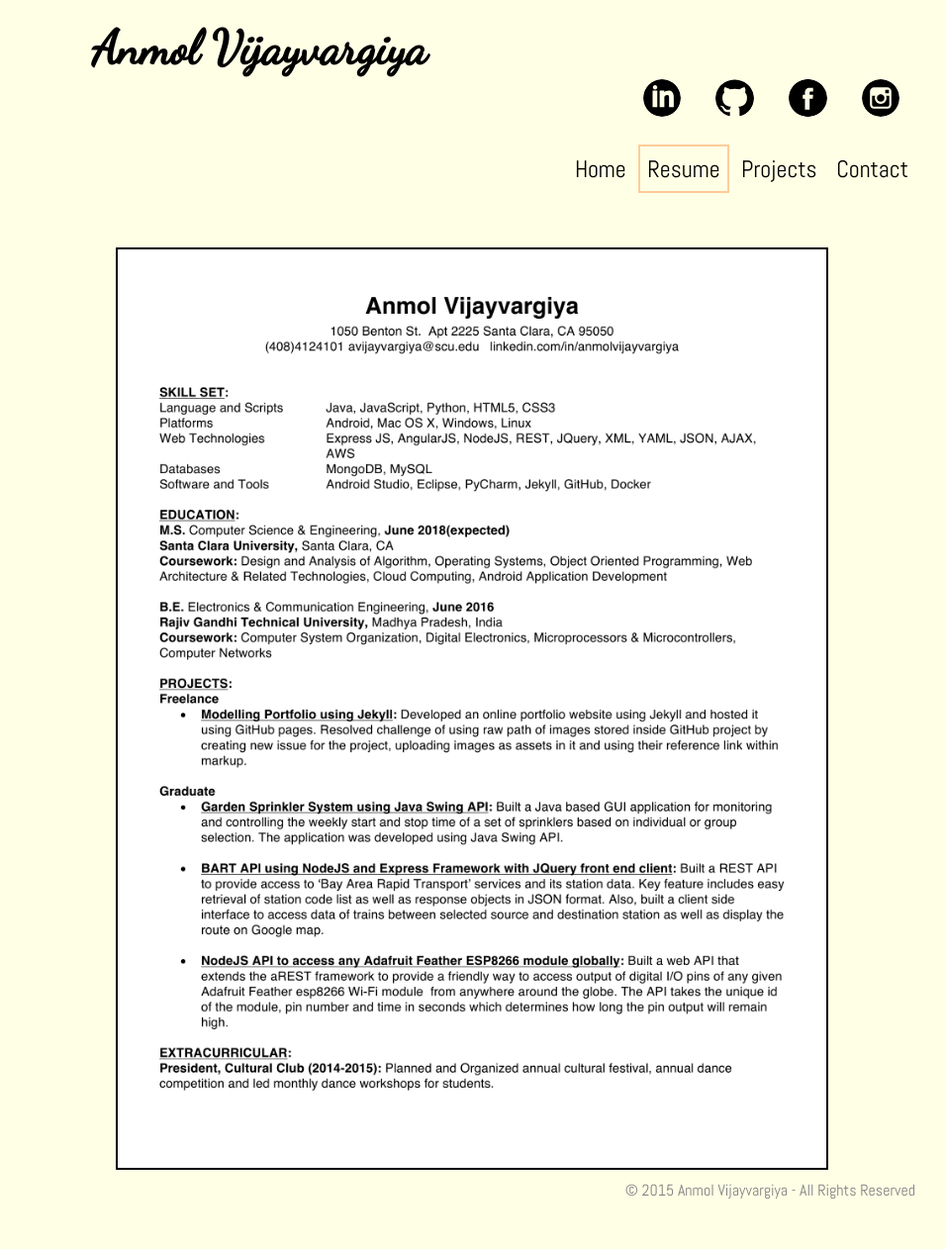
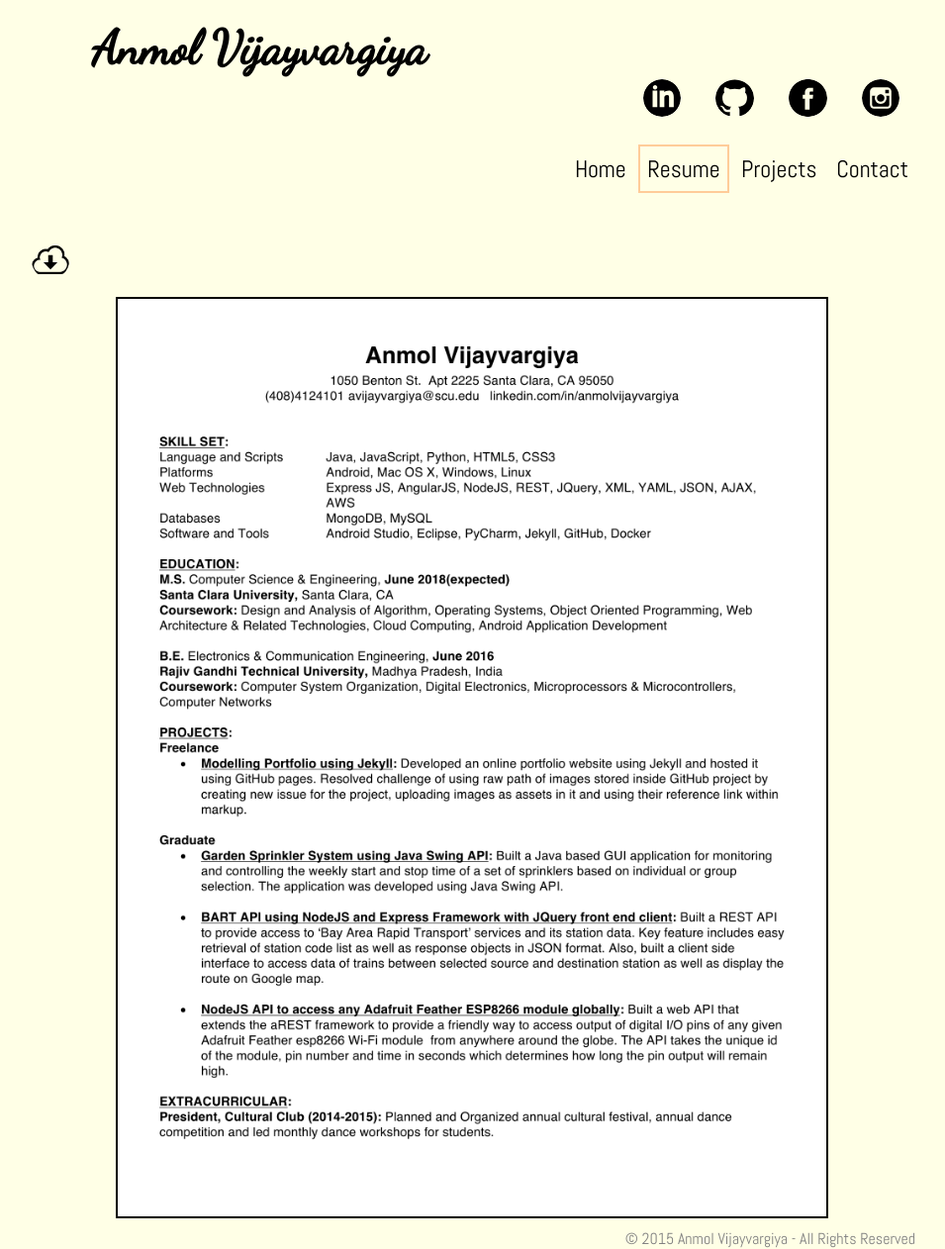
Before and after one commit to anmolvj/Portfolio-1.0, a Jekyll site: the page built from resume.html, in a window 1280 px wide. Shown: the whole page at 99% size, without its empty margins (163-1118 px from the left). Built offline with Jekyll 4.4.1, drawn with Linux system fonts in a browser that asks for light colours; before the commit the page ends 1213 px from its top, so only the background shows below that.

Commit message:
Resume Download Option Added

```diff
--- a/resume.html
+++ b/resume.html
@@ -5,6 +5,8 @@ title: Resume
 
 	<section>
 			<figure>
+
+				<a href="./Anmol-Resume.pdf"><img class= " icon" src="./images/doanloadIcon.png" alt="" style=""></a>
 				<img src="./images/resume.png" alt="" class="resume">
 
 			</figure>
```
Also changed, not shown: images/doanloadIcon.png (added), 1 other file.
